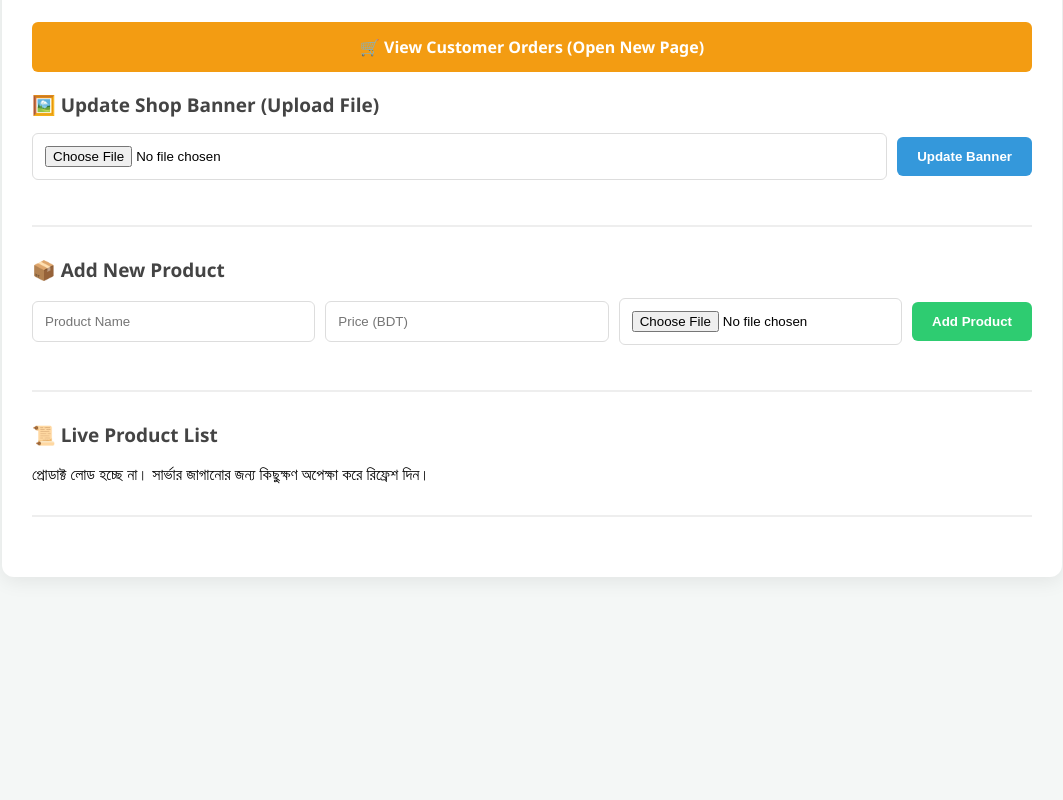
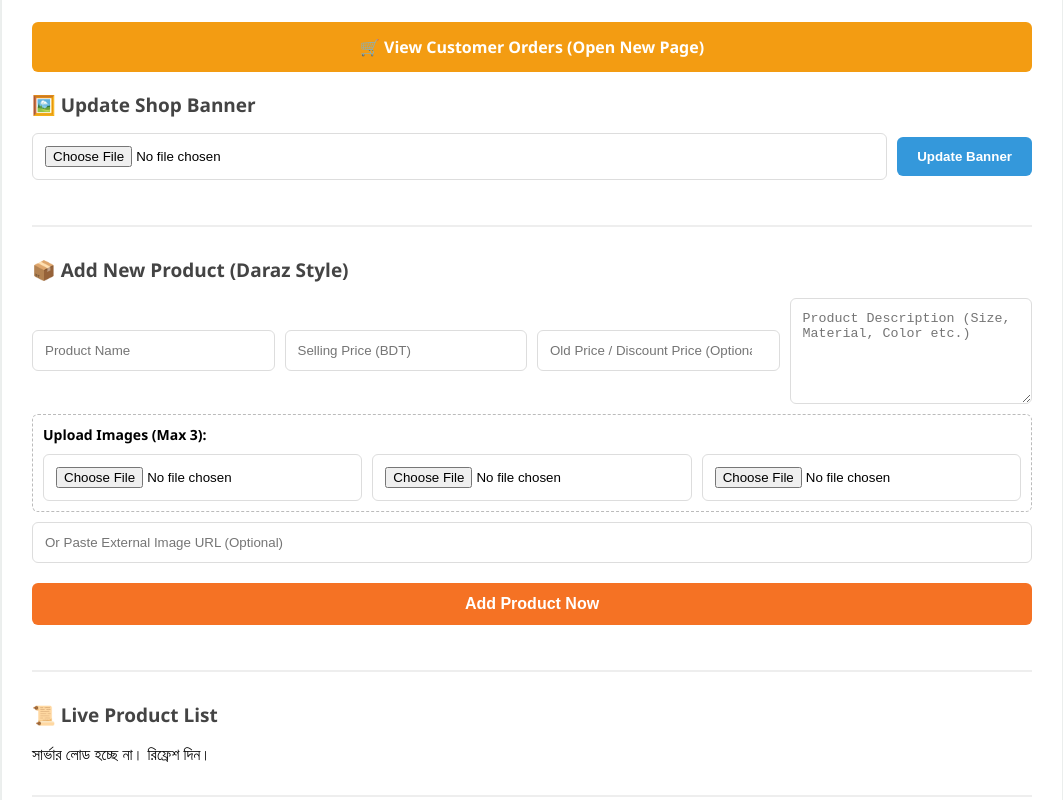
Before and after one commit to sbbrandshop-sadik/Sb-Brand-Shop, a website: page admin.html in a window 1280 px wide. Shown: the part 114-914 px from the top of the page, without its empty margins (108-1171 px from the left). Before the commit the page ends 800 px from the top, so only its background shows below. Drawn offline with Linux system fonts and the light colour scheme; no server answers.

Commit message:
Update admin.html

```diff
--- a/admin.html
+++ b/admin.html
@@ -3,7 +3,7 @@
 <head>
   <meta charset="UTF-8">
   <meta name="viewport" content="width=device-width, initial-scale=1.0">
-  <title>SB Brand Admin Panel</title>
+  <title>SB Brand Admin Panel - Professional</title>
   <style>
     body { font-family: 'Segoe UI', sans-serif; background: #f4f7f6; padding: 20px; }
     .container { max-width: 1000px; margin: auto; background: white; padding: 30px; border-radius: 12px; box-shadow: 0 4px 20px rgba(0,0,0,0.08); }
@@ -13,32 +13,26 @@
     h3 { font-size: 19px; color: #444; margin-bottom: 15px; display: flex; align-items: center; gap: 10px; }
 
     .input-group { display: flex; gap: 10px; margin-bottom: 15px; flex-wrap: wrap; align-items: center; }
-    input[type="text"], input[type="number"], input[type="file"] {
-      padding: 12px; border: 1px solid #ddd; border-radius: 6px; flex: 1; outline: none;
+    input[type="text"], input[type="number"], input[type="file"], textarea {
+      padding: 12px; border: 1px solid #ddd; border-radius: 6px; flex: 1; outline: none; min-width: 200px;
     }
+    textarea { width: 100%; height: 80px; resize: vertical; }
 
     button { padding: 12px 20px; border: none; border-radius: 6px; cursor: pointer; font-weight: bold; transition: 0.3s; }
-    .btn-add { background: #2ecc71; color: white; }
+    .btn-add { background: #f57224; color: white; width: 100%; margin-top: 10px; font-size: 16px; }
     .btn-banner { background: #3498db; color: white; }
 
     .btn-order-nav {
-      background: #f39c12;
-      color: white;
-      margin-bottom: 20px;
-      width: 100%;
-      font-size: 16px;
-      text-decoration: none;
-      display: block;
-      text-align: center;
-      line-height: 50px;
-      border-radius: 6px;
-      font-weight: bold;
+      background: #f39c12; color: white; margin-bottom: 20px; width: 100%;
+      font-size: 16px; text-decoration: none; display: block; text-align: center;
+      line-height: 50px; border-radius: 6px; font-weight: bold;
     }
 
     .btn-delete { background: #ff4d4d; color: white; padding: 6px 12px; border-radius: 4px; font-size: 13px; }
 
     .product-item { display: flex; align-items: center; justify-content: space-between; background: #fafafa; padding: 12px; border-radius: 8px; margin-bottom: 10px; border: 1px solid #eee; }
     .product-item img { width: 60px; height: 60px; object-fit: cover; border-radius: 5px; background: #ddd; }
+    .file-box { border: 1px dashed #bbb; padding: 10px; border-radius: 6px; background: #fff; width: 100%; }
   </style>
 </head>
 <body>
@@ -49,7 +43,7 @@
   <a href="orders.html" class="btn-order-nav">🛒 View Customer Orders (Open New Page)</a>
 
   <div class="admin-section">
-    <h3>🖼️ Update Shop Banner (Upload File)</h3>
+    <h3>🖼️ Update Shop Banner</h3>
     <div class="input-group">
       <input type="file" id="bannerFile" accept="image/*">
       <button class="btn-banner" onclick="uploadBanner()">Update Banner</button>
@@ -57,12 +51,26 @@
   </div>
 
   <div class="admin-section">
-    <h3>📦 Add New Product</h3>
+    <h3>📦 Add New Product (Daraz Style)</h3>
     <div class="input-group">
       <input type="text" id="pName" placeholder="Product Name">
-      <input type="number" id="pPrice" placeholder="Price (BDT)">
-      <input type="file" id="pFile" accept="image/*">
-      <button class="btn-add" onclick="uploadProduct()">Add Product</button>
+      <input type="number" id="pPrice" placeholder="Selling Price (BDT)">
+      <input type="number" id="pOldPrice" placeholder="Old Price / Discount Price (Optional)">
+
+      <textarea id="pDesc" placeholder="Product Description (Size, Material, Color etc.)"></textarea>
+
+      <div class="file-box">
+        <p style="margin: 0 0 10px 0; font-size: 14px; font-weight: bold;">Upload Images (Max 3):</p>
+        <div style="display: flex; gap: 10px; flex-wrap: wrap;">
+            <input type="file" id="pFile1" accept="image/*">
+            <input type="file" id="pFile2" accept="image/*">
+            <input type="file" id="pFile3" accept="image/*">
+        </div>
+      </div>
+
+      <input type="text" id="pUrl" placeholder="Or Paste External Image URL (Optional)" style="width:100%;">
+
+      <button class="btn-add" onclick="uploadProduct()">Add Product Now</button>
     </div>
   </div>
 
@@ -73,48 +81,53 @@
 </div>
 
 <script>
-  // ব্যাকএন্ড লিঙ্ক ঠিক করা হয়েছে
   const API_BASE = "https://sb-brand-shop.onrender.com/api";
 
-  // ব্যানার আপলোড (লোকাল স্টোরেজে সেভ হবে)
+  // ব্যানার আপডেট
   async function uploadBanner() {
     const fileInput = document.getElementById("bannerFile");
     if (fileInput.files.length === 0) return alert("ছবি সিলেক্ট করুন!");
-
     const reader = new FileReader();
     reader.onload = function(e) {
       localStorage.setItem("adminBanner", e.target.result);
-      alert("ব্যানার আপডেট হয়েছে! আপনার শপ পেজে এখন এটি দেখা যাবে।");
+      alert("ব্যানার আপডেট হয়েছে!");
     };
     reader.readAsDataURL(fileInput.files[0]);
   }
 
-  // প্রোডাক্ট আপলোড (সার্ভারে সেভ হবে)
+  // প্রোডাক্ট আপলোড
   async function uploadProduct() {
     const name = document.getElementById("pName").value;
     const price = document.getElementById("pPrice").value;
-    const fileInput = document.getElementById("pFile");
+    const oldPrice = document.getElementById("pOldPrice").value;
+    const desc = document.getElementById("pDesc").value;
+    const url = document.getElementById("pUrl").value;
+    const file1 = document.getElementById("pFile1").files[0];
+    const file2 = document.getElementById("pFile2").files[0];
+    const file3 = document.getElementById("pFile3").files[0];
 
-    if (!name || !price || fileInput.files.length === 0) return alert("সব তথ্য দিন!");
+    if (!name || !price) return alert("নাম এবং দাম অবশ্যই দিতে হবে!");
 
     const formData = new FormData();
     formData.append("name", name);
     formData.append("price", price);
-    formData.append("image", fileInput.files[0]);
+    formData.append("oldPrice", oldPrice);
+    formData.append("description", desc);
+    formData.append("externalUrl", url);
+
+    if (file1) formData.append("images", file1);
+    if (file2) formData.append("images", file2);
+    if (file3) formData.append("images", file3);
 
     try {
-      // লিঙ্ক সংশোধন করা হয়েছে: API_BASE এর সাথে /products যোগ করা হয়েছে
       const res = await fetch(`${API_BASE}/products`, {
         method: "POST",
         body: formData
       });
 
       if (res.ok) {
-        alert("প্রোডাক্ট যোগ হয়েছে!");
-        document.getElementById("pName").value = "";
-        document.getElementById("pPrice").value = "";
-        fileInput.value = "";
-        loadProducts();
+        alert("প্রোডাক্ট সফলভাবে যোগ হয়েছে!");
+        location.reload();
       } else {
         alert("প্রোডাক্ট যোগ করতে সমস্যা হয়েছে!");
       }
@@ -123,12 +136,10 @@
     }
   }
 
-  // প্রোডাক্ট লিস্ট লোড
+  // লিস্ট লোড
   async function loadProducts() {
     try {
       const res = await fetch(`${API_BASE}/products`);
-      if (!res.ok) throw new Error("Network response was not ok");
-
       const products = await res.json();
       const list = document.getElementById("adminProductList");
       list.innerHTML = "";
@@ -141,37 +152,38 @@
       products.forEach(p => {
         const div = document.createElement("div");
         div.className = "product-item";
+        // প্রথম ইমেজটি দেখাবে (যদি থাকে) নতুবা প্লেসহোল্ডার
+        const displayImg = p.images && p.images.length > 0 ? p.images[0] : (p.externalUrl || 'https://via.placeholder.com/60');
+
         div.innerHTML = `
           <div style="display:flex; align-items:center; gap:15px;">
-            <img src="${p.image}" onerror="this.src='https://via.placeholder.com/60'">
-            <div><strong>${p.name}</strong><br><small>${p.price} BDT</small></div>
+            <img src="${displayImg}" onerror="this.src='https://via.placeholder.com/60'">
+            <div>
+                <strong>${p.name}</strong><br>
+                <small>${p.price} BDT ${p.oldPrice ? `<strike style="color:red; margin-left:5px;">${p.oldPrice}</strike>` : ''}</small>
+            </div>
           </div>
           <button class="btn-delete" onclick="deleteProduct('${p._id}')">Delete</button>
         `;
         list.appendChild(div);
       });
     } catch (e) {
-      document.getElementById("adminProductList").innerHTML = "প্রোডাক্ট লোড হচ্ছে না। সার্ভার জাগানোর জন্য কিছুক্ষণ অপেক্ষা করে রিফ্রেশ দিন।";
-      console.log("Error loading products:", e);
+      document.getElementById("adminProductList").innerHTML = "সার্ভার লোড হচ্ছে না। রিফ্রেশ দিন।";
     }
   }
 
-  // প্রোডাক্ট ডিলিট করা
   async function deleteProduct(id) {
     if(confirm("আপনি কি নিশ্চিতভাবে এই প্রোডাক্টটি ডিলিট করতে চান?")) {
       try {
         const res = await fetch(`${API_BASE}/products/${id}`, { method: "DELETE" });
         if (res.ok) {
-          alert("ডিলিট সফল হয়েছে!");
+          alert("ডিলিট সফল হয়েছে!");
           loadProducts();
         }
-      } catch (err) {
-        alert("ডিলিট করা সম্ভব হয়নি।");
-      }
+      } catch (err) { alert("ডিলিট করা সম্ভব হয়নি।"); }
     }
   }
 
-  // পেজ লোড হওয়ার পর প্রোডাক্ট লিস্ট আনা
   window.onload = loadProducts;
 </script>
 </body>
```
